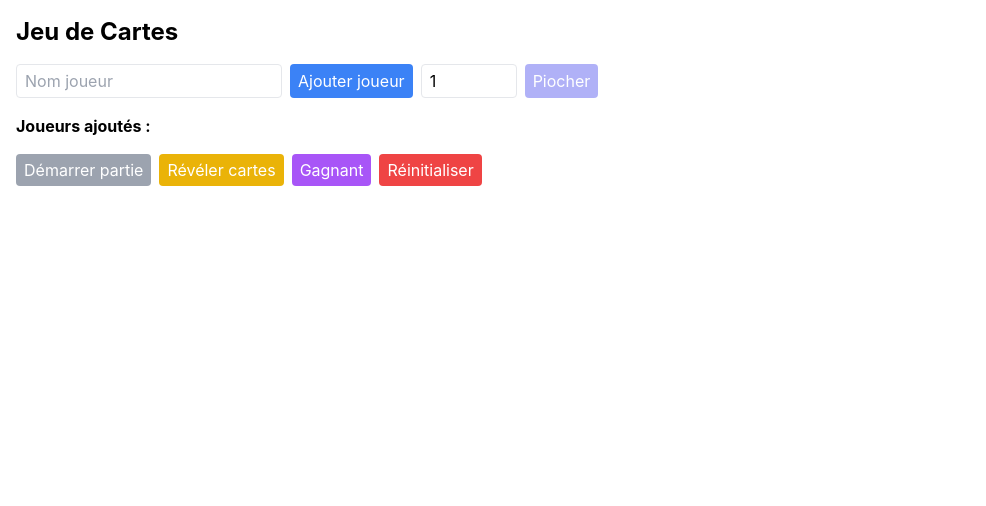
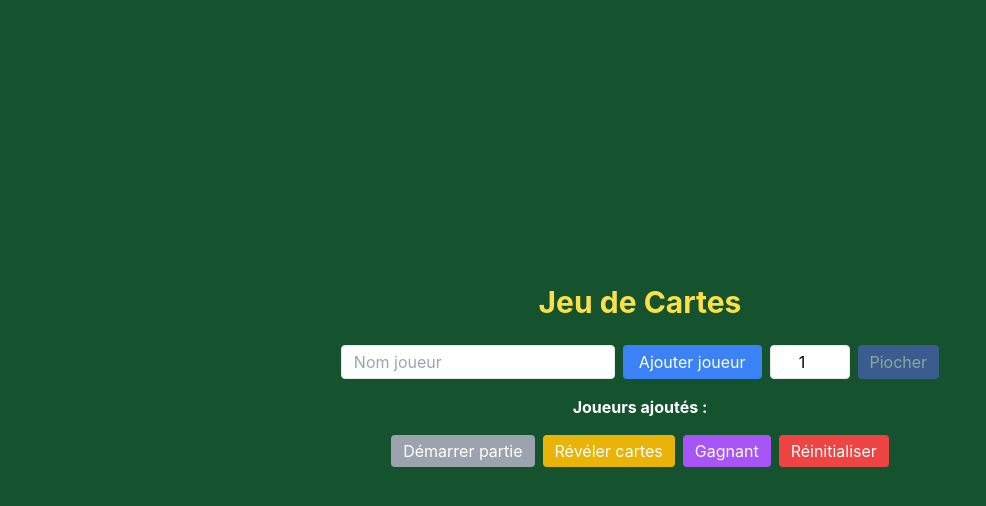
Before and after one commit to asket32/Jeux_de_carte, a React (Create React App) app in the folder frontend/: page / in a window 1280 px wide. Shown: the top 506 px of the page, without its empty margins (0-986 px from the left). Built offline with nearby package versions, Linux system fonts and the light colour scheme.

Commit message:
[UPDATE]: modification du front

```diff
--- a/frontend/src/App.js
+++ b/frontend/src/App.js
@@ -7,11 +7,26 @@ function App() {
   const [gagnant, setGagnant] = useState(null);
 
   return (
-    <div className="p-4">
-      <h1 className="text-2xl font-bold mb-4">Jeu de Cartes</h1>
-      <Menu setEtatPartie={setEtatPartie} setGagnant={setGagnant} />
-      <GameBoard etatPartie={etatPartie} />
-      {gagnant && <h2 className="mt-4 text-xl font-bold">Gagnant : {gagnant}</h2>}
+    <div className="w-screen h-screen flex flex-col items-center justify-center bg-green-900 text-white p-4">
+      <h1 className="text-3xl font-bold mb-6 text-yellow-300 animate-bounce">
+        Jeu de Cartes
+      </h1>
+
+      <Menu
+        setEtatPartie={setEtatPartie}
+        setGagnant={setGagnant}
+        etatPartie={etatPartie} // passer l'état pour gérer le disabled
+      />
+
+      <div className="mt-6 w-full max-w-4xl">
+        <GameBoard etatPartie={etatPartie} />
+      </div>
+
+      {gagnant && (
+        <h2 className="mt-6 text-2xl font-bold text-red-500 animate-pulse">
+          Gagnant : {gagnant}
+        </h2>
+      )}
     </div>
   );
 }
--- a/frontend/src/components/Card.js
+++ b/frontend/src/components/Card.js
@@ -1,18 +1,21 @@
 export default function Card({ carte }) {
-  if (!carte.visible) {
-    return (
-      <div className="w-20 h-28 bg-gray-700 rounded flex items-center justify-center text-white text-2xl">
-        🂠
-      </div>
-    );
-  }
-
   const isRed = carte.couleur === "♥" || carte.couleur === "♦";
 
   return (
-    <div className={`w-20 h-28 bg-white rounded border flex flex-col justify-between p-2 ${isRed ? "text-red-600" : "text-black"}`}>
-      <span className="text-lg font-bold">{carte.rang}</span>
-      <span className="text-3xl text-center">{carte.couleur}</span>
+    <div
+      className={`w-20 h-28 rounded border flex flex-col justify-between p-2 text-center
+        transition-transform duration-500 transform ${
+          carte.visible ? "rotate-y-0 bg-white" : "bg-gray-700 rotate-y-180 text-white"
+        } ${isRed && carte.visible ? "text-red-600" : "text-black"}`}
+    >
+      {carte.visible ? (
+        <>
+          <span className="text-lg font-bold">{carte.rang}</span>
+          <span className="text-3xl">{carte.couleur}</span>
+        </>
+      ) : (
+        <span className="text-2xl">🂠</span>
+      )}
     </div>
   );
 }
--- a/frontend/src/components/GameBoard.js
+++ b/frontend/src/components/GameBoard.js
@@ -4,7 +4,7 @@ export default function GameBoard({ etatPartie }) {
   if (!etatPartie || !etatPartie.joueurs) return null;
 
   return (
-    <div>
+    <div className="flex flex-col items-center space-y-6 animate-fadeIn">
       {etatPartie.joueurs.map((joueur, index) => (
         <PlayerHand key={index} joueur={joueur} />
       ))}
--- a/frontend/src/components/Menu.js
+++ b/frontend/src/components/Menu.js
@@ -8,15 +8,13 @@ import {
   piocherCartes
 } from "../api/gameApi";
 
-export default function Menu({ setEtatPartie, setGagnant }) {
+export default function Menu({ setEtatPartie, setGagnant, etatPartie }) {
   const [nomJoueur, setNomJoueur] = useState("");
-  const [joueursAjoutes, setJoueursAjoutes] = useState([]); // liste des joueurs ajoutés
-  const [peutJouer, setPeutJouer] = useState(false); // activer bouton démarrer
+  const [joueursAjoutes, setJoueursAjoutes] = useState([]);
+  const [peutJouer, setPeutJouer] = useState(false);
   const [nbCartes, setNbCartes] = useState(1);
 
-
-
-  // Met à jour si on peut démarrer (au moins 2 joueurs)
+  // Vérifie si on peut démarrer (>= 2 joueurs)
   useEffect(() => {
     setPeutJouer(joueursAjoutes.length >= 2);
   }, [joueursAjoutes]);
@@ -26,14 +24,9 @@ export default function Menu({ setEtatPartie, setGagnant }) {
 
     try {
       const res = await ajouterJoueur(nomJoueur);
-
-      // Met à jour la liste des joueurs affichée côté front
       setJoueursAjoutes(res.data.joueurs);
-      setNomJoueur(""); // reset input
-
-      // On met aussi à jour l'état de la partie si besoin
+      setNomJoueur("");
       setEtatPartie(res.data);
-
     } catch (err) {
       console.error("Erreur ajout joueur:", err.response?.data || err.message);
       alert(err.response?.data?.erreur || "Erreur ajout joueur");
@@ -45,10 +38,9 @@ export default function Menu({ setEtatPartie, setGagnant }) {
       const res = await demarrerPartie(nbCartes);
       setEtatPartie(res.data);
     } catch (err) {
-      console.error(err.response?.data);
+      console.error("Erreur démarrer partie:", err.response?.data || err.message);
     }
   };
-
 
   const handleReveler = async () => {
     try {
@@ -86,51 +78,47 @@ export default function Menu({ setEtatPartie, setGagnant }) {
       const res = await piocherCartes();
       setEtatPartie(res.data);
     } catch (err) {
-    console.error(err.response?.data);
+      console.error("Erreur piocher cartes:", err.response?.data || err.message);
     }
   };
 
-
   return (
-    <div className="mb-4 space-y-4">
-      {/* --- Ajout joueurs --- */}
-      <div className="flex space-x-2">
+    <div className="mb-6 space-y-4 flex flex-col items-center">
+      {/* --- Ajouter joueur --- */}
+      <div className="flex space-x-2 flex-wrap justify-center">
         <input
           type="text"
           value={nomJoueur}
           onChange={(e) => setNomJoueur(e.target.value)}
           placeholder="Nom joueur"
-          className="border px-2 py-1 rounded"
+          className="border text-black px-3 py-1 rounded focus:outline-none focus:ring-2 focus:ring-blue-400"
         />
         <button
           onClick={handleAjouter}
-          className="bg-blue-500 text-white px-2 py-1 rounded"
+          className="bg-blue-500 hover:bg-blue-600 text-white px-4 py-1 rounded transition"
         >
           Ajouter joueur
         </button>
+
         <input
           type="number"
           min="1"
           max="5"
           value={nbCartes}
           onChange={(e) => setNbCartes(e.target.value)}
-          className="border px-2 py-1 rounded w-24"
-          placeholder="Cartes"
+          className="border text-black px-2 py-1 rounded w-20 text-center"
         />
 
         <button
           onClick={handlePiocher}
-        disabled={!setEtatPartie?.partie_commencee}
-        className="bg-indigo-500 text-white px-2 py-1 rounded disabled:opacity-50"
+          disabled={!etatPartie?.partie_commencee}
+          className="bg-indigo-500 hover:bg-indigo-600 text-white px-3 py-1 rounded disabled:opacity-50 transition"
         >
           Piocher
         </button>
-
-
-
       </div>
 
-      {/* Liste des joueurs ajoutés */}
+      {/* --- Liste joueurs ajoutés --- */}
       <div>
         <strong>Joueurs ajoutés :</strong>
         <ul className="list-disc ml-5">
@@ -141,12 +129,12 @@ export default function Menu({ setEtatPartie, setGagnant }) {
       </div>
 
       {/* --- Actions partie --- */}
-      <div className="flex space-x-2">
+      <div className="flex space-x-2 flex-wrap justify-center">
         <button
           onClick={handleDemarrer}
-          disabled={!peutJouer} // actif seulement si >= 2 joueurs
-          className={`px-2 py-1 rounded text-white ${
-            peutJouer ? "bg-green-500" : "bg-gray-400 cursor-not-allowed"
+          disabled={!peutJouer}
+          className={`px-3 py-1 rounded text-white transition ${
+            peutJouer ? "bg-green-500 hover:bg-green-600" : "bg-gray-400 cursor-not-allowed"
           }`}
         >
           Démarrer partie
@@ -154,21 +142,21 @@ export default function Menu({ setEtatPartie, setGagnant }) {
 
         <button
           onClick={handleReveler}
-          className="bg-yellow-500 text-white px-2 py-1 rounded"
+          className="bg-yellow-500 hover:bg-yellow-600 text-white px-3 py-1 rounded transition"
         >
           Révéler cartes
         </button>
 
         <button
           onClick={handleGagnant}
-          className="bg-purple-500 text-white px-2 py-1 rounded"
+          className="bg-purple-500 hover:bg-purple-600 text-white px-3 py-1 rounded transition"
         >
           Gagnant
         </button>
 
         <button
           onClick={handleReset}
-          className="bg-red-500 text-white px-2 py-1 rounded"
+          className="bg-red-500 hover:bg-red-600 text-white px-3 py-1 rounded transition"
         >
           Réinitialiser
         </button>
--- a/frontend/src/index.css
+++ b/frontend/src/index.css
@@ -1,6 +1,16 @@
 @tailwind base;
 @tailwind components;
 @tailwind utilities;
+
+
+@keyframes fadeIn {
+  from { opacity: 0; transform: translateY(-10px); }
+  to { opacity: 1; transform: translateY(0); }
+}
+
+.animate-fadeIn {
+  animation: fadeIn 0.5s ease forwards;
+}
 
 
 body {
```
Lines whose indentation alone changed are shown as unchanged.
